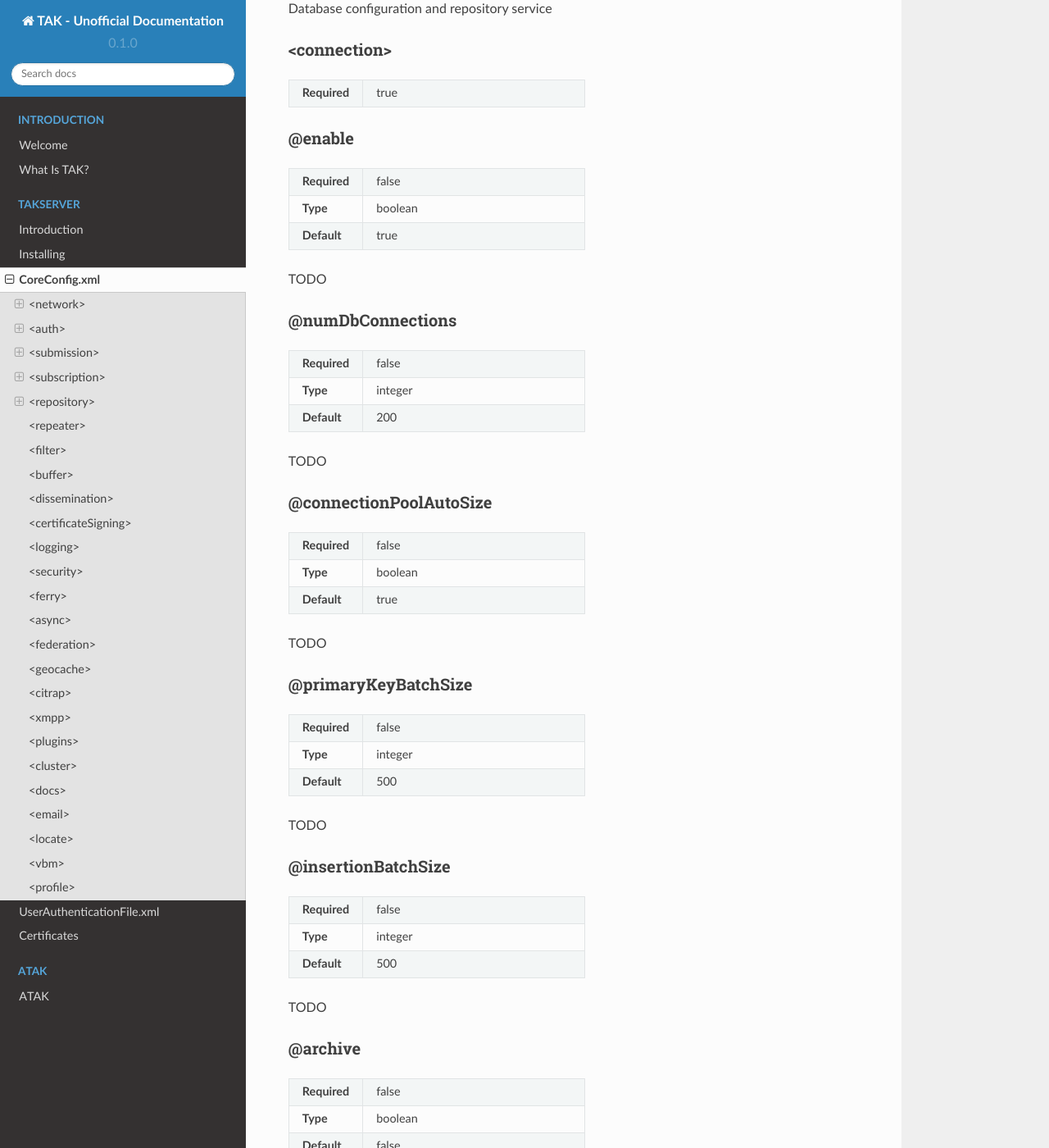
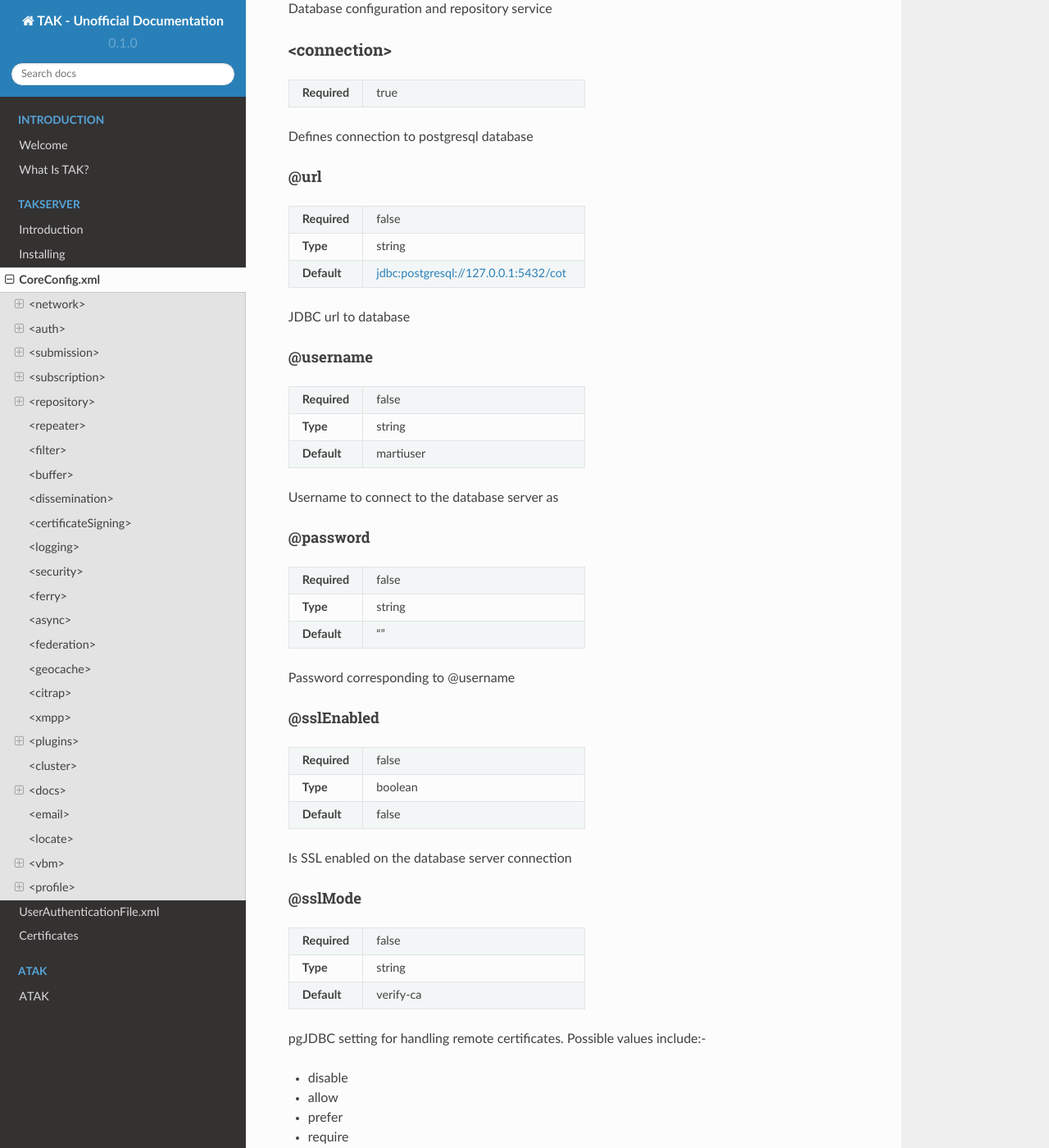
Before and after one commit to jimmypw/doc-tak, a Sphinx documentation site: the page built from docs/source/takserver/coreconfig.rst, in a window 1280 px wide and 1400 px high, scrolled down 30920 px. Shown: the whole window at 82% size. Built offline with Sphinx 7.4.7 and the Read the Docs theme 2.0.0, drawn with Linux system fonts in a browser that asks for light colours; some of the changed text lies outside the part shown.

Commit message:
doc: more updates to CoreConfig.xml

```diff
--- a/docs/source/takserver/coreconfig.rst
+++ b/docs/source/takserver/coreconfig.rst
@@ -2263,6 +2263,160 @@
    * - **Required**
      - true
 
+Defines connection to postgresql database
+
+@url
+""""
+
+.. list-table::
+   :widths: 25 75
+   :header-rows: 0
+
+   * - **Required**
+     - false
+   * - **Type**
+     - string
+   * - **Default**
+     - jdbc:postgresql://127.0.0.1:5432/cot
+
+JDBC url to database
+
+@username
+"""""""""
+
+.. list-table::
+   :widths: 25 75
+   :header-rows: 0
+
+   * - **Required**
+     - false
+   * - **Type**
+     - string
+   * - **Default**
+     - martiuser
+
+Username to connect to the database server as
+
+@password
+"""""""""
+
+.. list-table::
+   :widths: 25 75
+   :header-rows: 0
+
+   * - **Required**
+     - false
+   * - **Type**
+     - string
+   * - **Default**
+     - ""
+
+Password corresponding to @username
+
+@sslEnabled
+"""""""""""
+
+.. list-table::
+   :widths: 25 75
+   :header-rows: 0
+
+   * - **Required**
+     - false
+   * - **Type**
+     - boolean
+   * - **Default**
+     - false
+
+Is SSL enabled on the database server connection
+
+@sslMode
+""""""""
+
+.. list-table::
+   :widths: 25 75
+   :header-rows: 0
+
+   * - **Required**
+     - false
+   * - **Type**
+     - string
+   * - **Default**
+     - verify-ca
+
+pgJDBC setting for handling remote certificates. Possible values include:-
+
+* disable
+* allow
+* prefer
+* require
+* verify-ca
+* verify-full
+
+@sslCert
+""""""""
+
+.. list-table::
+   :widths: 25 75
+   :header-rows: 0
+
+   * - **Required**
+     - false
+   * - **Type**
+     - string
+   * - **Default**
+     - ""
+
+Configure a certificate to present to the postgresql server for mTLS auth.
+
+@sslKey
+""""""""
+
+.. list-table::
+   :widths: 25 75
+   :header-rows: 0
+
+   * - **Required**
+     - false
+   * - **Type**
+     - string
+   * - **Default**
+     - ""
+
+Key file assicuated with @sslCert
+
+@sslRootCert
+""""""""""""
+
+.. list-table::
+   :widths: 25 75
+   :header-rows: 0
+
+   * - **Required**
+     - false
+   * - **Type**
+     - string
+   * - **Default**
+     - ""
+
+TODO
+
+@queryBufferMaxMemoryPercentage
+"""""""""""""""""""""""""""""""
+
+.. list-table::
+   :widths: 25 75
+   :header-rows: 0
+
+   * - **Required**
+     - false
+   * - **Type**
+     - integer
+   * - **Default**
+     - 40
+
+TODO
+
+
 @enable
 ^^^^^^^
 
@@ -2622,7 +2776,23 @@
    :header-rows: 0
 
    * - **Required**
-     - TODO
+     - false
+
+@usePluginMessageQueue
+^^^^^^^^^^^^^^^^^^^^^^
+
+.. list-table::
+   :widths: 25 75
+   :header-rows: 0
+
+   * - **Required**
+     - false
+   * - **Type**
+     - boolean
+   * - **Default**
+     - true
+
+TODO
 
 
 <cluster>
@@ -2644,7 +2814,23 @@
    :header-rows: 0
 
    * - **Required**
-     - TODO
+     - false
+
+@adminOnly
+^^^^^^^^^^
+
+.. list-table::
+   :widths: 25 75
+   :header-rows: 0
+
+   * - **Required**
+     - false
+   * - **Type**
+     - boolean
+   * - **Default**
+     - true
+
+Is API documentation accessable by admin users only.
 
 
 <email>
@@ -2677,7 +2863,153 @@
    :header-rows: 0
 
    * - **Required**
-     - TODO
+     - false
+
+TODO
+
+@enabled
+^^^^^^^^
+
+.. list-table::
+   :widths: 25 75
+   :header-rows: 0
+
+   * - **Required**
+     - false
+   * - **Type**
+     - boolean
+   * - **Default**
+     - false
+
+TODO
+
+@disableSASharing
+^^^^^^^^^^^^^^^^^
+
+.. list-table::
+   :widths: 25 75
+   :header-rows: 0
+
+   * - **Required**
+     - false
+   * - **Type**
+     - boolean
+   * - **Default**
+     - true
+
+TODO
+
+@disableChatSharing
+^^^^^^^^^^^^^^^^^^^
+
+.. list-table::
+   :widths: 25 75
+   :header-rows: 0
+
+   * - **Required**
+     - false
+   * - **Type**
+     - boolean
+   * - **Default**
+     - false
+
+TODO
+
+@returnCopsWithPublicMissions
+^^^^^^^^^^^^^^^^^^^^^^^^^^^^^
+
+.. list-table::
+   :widths: 25 75
+   :header-rows: 0
+
+   * - **Required**
+     - false
+   * - **Type**
+     - boolean
+   * - **Default**
+     - true
+
+TODO
+
+@ismUrl
+^^^^^^^
+
+.. list-table::
+   :widths: 25 75
+   :header-rows: 0
+
+   * - **Required**
+     - false
+   * - **Type**
+     - string
+   * - **Default**
+     - none
+
+TODO
+
+@ismConnectTimeoutSeconds
+^^^^^^^^^^^^^^^^^^^^^^^^^
+
+.. list-table::
+   :widths: 25 75
+   :header-rows: 0
+
+   * - **Required**
+     - false
+   * - **Type**
+     - long
+   * - **Default**
+     - -1
+
+TODO
+
+@ismReadTimeoutSeconds
+^^^^^^^^^^^^^^^^^^^^^^
+
+.. list-table::
+   :widths: 25 75
+   :header-rows: 0
+
+   * - **Required**
+     - false
+   * - **Type**
+     - long
+   * - **Default**
+     - -1
+
+TODO
+
+@ismStrictEnforcing
+^^^^^^^^^^^^^^^^^^^
+
+.. list-table::
+   :widths: 25 75
+   :header-rows: 0
+
+   * - **Required**
+     - false
+   * - **Type**
+     - boolean
+   * - **Default**
+     - false
+
+TODO
+
+@networkClassification
+^^^^^^^^^^^^^^^^^^^^^^
+
+.. list-table::
+   :widths: 25 75
+   :header-rows: 0
+
+   * - **Required**
+     - false
+   * - **Type**
+     - string
+   * - **Default**
+     - none
+
+TODO
 
 
 <profile>
@@ -2688,4 +3020,20 @@
    :header-rows: 0
 
    * - **Required**
-     - TODO
+     - false
+
+@useStreamingGroup
+^^^^^^^^^^^^^^^^^^
+
+.. list-table::
+   :widths: 25 75
+   :header-rows: 0
+
+   * - **Required**
+     - false
+   * - **Type**
+     - boolean
+   * - **Default**
+     - false
+
+TODO
```
